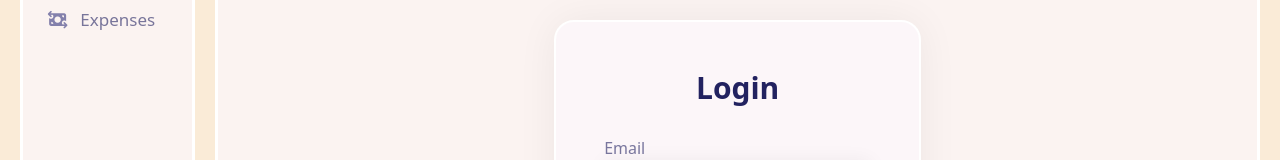
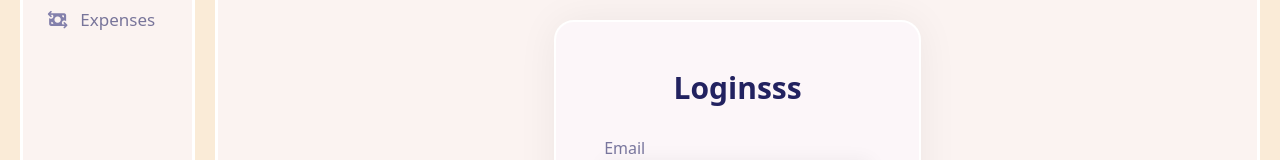
Before and after one commit to Amitosh15/Expense-tracker, a React (Vite) app in the folder frontend/: page /expense/login in a window 1280 px wide. Shown: the part 182-342 px from the top of the page. Built offline with nearby package versions, Linux system fonts and the light colour scheme.

Commit message:
test deploy

```diff
--- a/frontend/src/components/Login/Login.jsx
+++ b/frontend/src/components/Login/Login.jsx
@@ -44,7 +44,7 @@
   return (
     <div className="container flex items-center justify-center">
       <div className="login-form bg-[#FCF6F9] border-2 flex flex-col gap-5 items-center">
-        <h1 className="text-3xl">Login</h1>
+        <h1 className="text-3xl">Loginsss</h1>
         <form onSubmit={handleSubmit} className="flex flex-col items-center">
           <div>
             <label htmlFor="email">Email</label>
```
